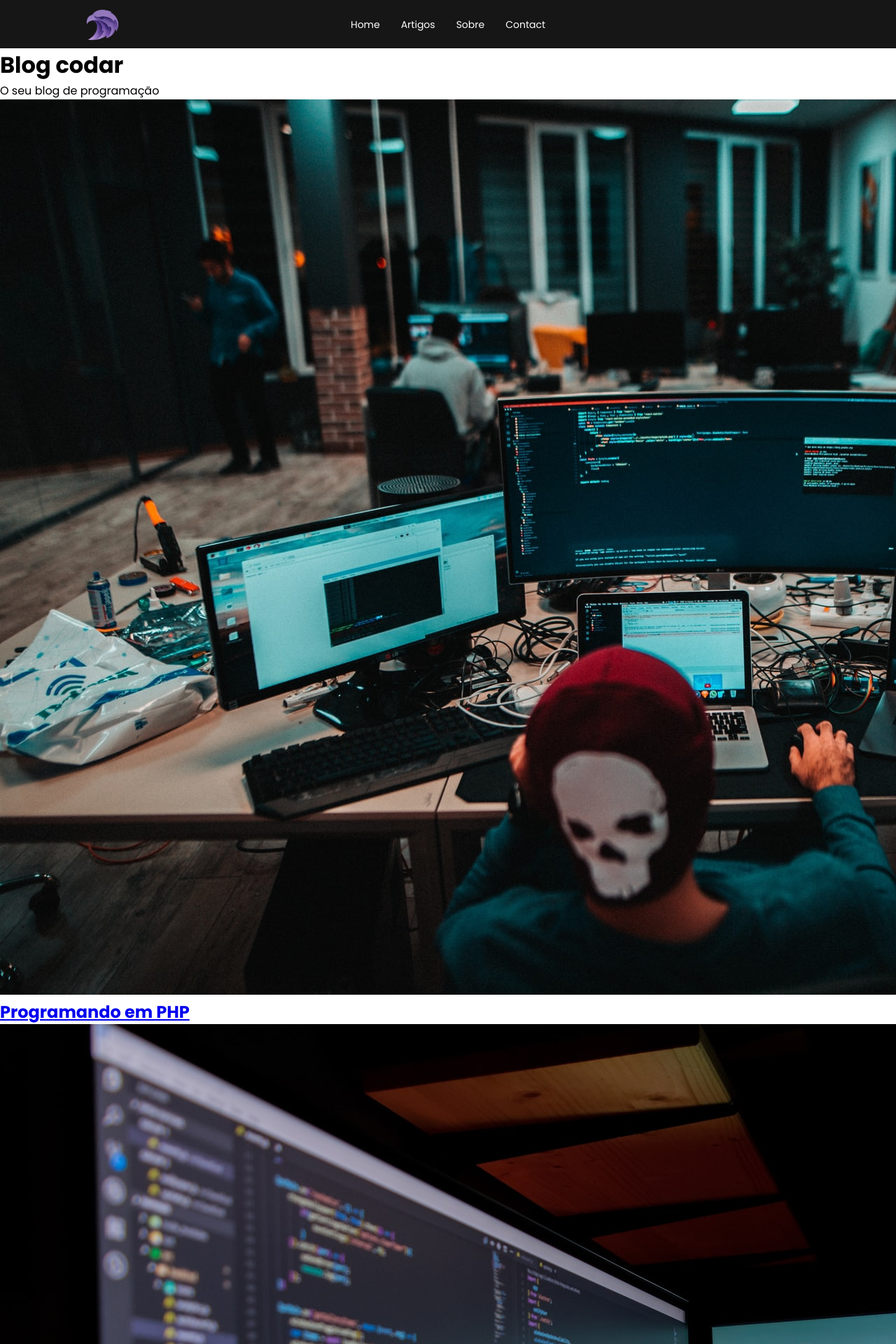
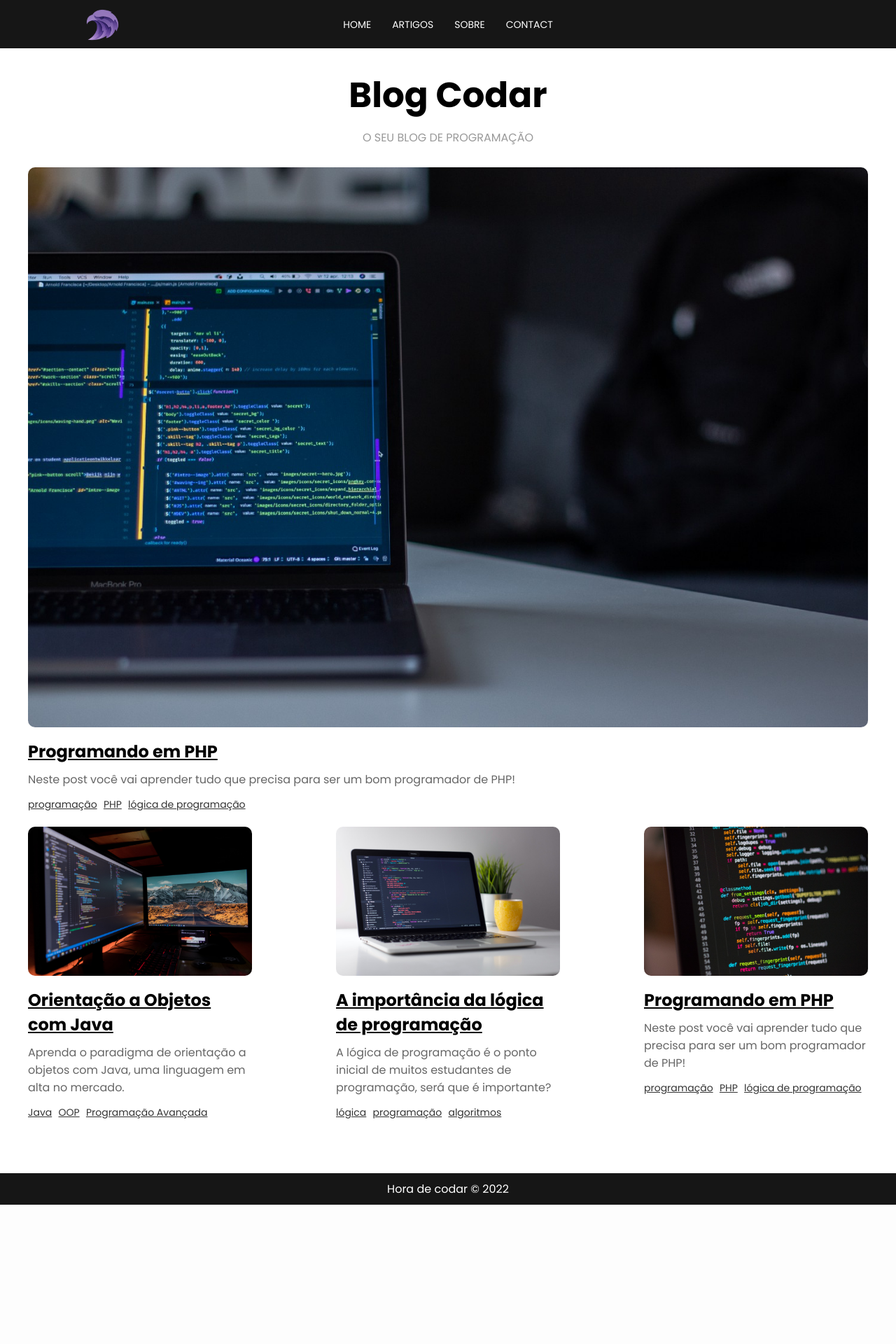
Before and after one commit to Icegreeen/Php-blog, a PHP site: page / in a window 1280 px wide; the page is wider, and only the part inside the window is pictured. Shown: the top 1920 px of that part at 70% size. After the commit the page ends 1721 px from the top of that part, so only its background shows below. Run offline with PHP 8.4, Linux system fonts and the light colour scheme.

Commit message:
finished project

```diff
--- a/css/style.css
+++ b/css/style.css
@@ -11,7 +11,7 @@ html {
 }
 
 main {
-    margin-bottom: 250px;
+    margin-bottom: 100px;
 }
 
 /* NAVBAR */
@@ -32,6 +32,7 @@ main {
     justify-content: center;
     background-color: #161616;
     padding: 17px;
+    text-transform: uppercase;
     list-style: none;
 }
 
@@ -51,6 +52,154 @@ main {
     color: #999;
 }
 
+/* Home */
+
+#title-container {
+    min-width: 500px;
+    text-align: center;
+    margin-top: 30px;
+}
+
+#title-container h1 {
+    font-size: 50px;
+}
+
+#title-container p {
+    margin-top: 10px;
+    text-transform: uppercase;
+    color: #999;
+}
+
+#posts-container {
+    max-width: 1200px;
+    margin: 0 auto;
+    margin-top: 30px;
+    display: flex;
+    flex-wrap: wrap;
+}
+
+.post-box:first-child {
+    min-width: 100%;
+}
+
+.post-box {
+    flex: 1 1 0;
+    margin-bottom: 20px;
+}
+
+.post-box:nth-child(3) {
+    margin: 0 10%;
+  }
+
+.post-box img {
+    border-radius: 10px;
+    width: 100%;
+}
+
+.post-box .post-title {
+    font-size: 24px;
+    margin: 10px 0;
+}
+
+.post-box .post-title a {
+    color: #000;
+    transition: .5s;
+}
+
+.post-box .post-title a:hover {
+    color: #999;
+}
+
+.post-box .post-description {
+    color: #666;
+}
+
+.tags-container {
+    margin-top: 10px;
+}
+
+.tags-container a {
+    font-size: 14px;
+    color: #333;
+    display: inline-block;
+    margin-right: 5px;
+}
+
+/* POST  */
+
+#post-container {
+    display: grid;
+    grid-template-columns: 75% 25%;
+    grid-template-rows: auto;
+    grid-template-areas: "main sidebar";
+    grid-gap: 10px;
+    padding-top: 30px;
+    max-width: 1200px;
+    margin: 0 auto;
+    margin-bottom: 100px;
+}
+
+.content-container {
+    grid-area: main;
+}
+
+#main-title {
+    font-size: 36px;
+    margin-bottom: 30px;
+}
+
+#post-description {
+    font-style: italic;
+    margin-bottom: 40px;
+}
+
+.post-content {
+    line-height: 1.8;
+    margin: 10px 0;
+}
+
+.img-container {
+    margin-bottom: 30px;
+}
+
+.img-container img {
+    width: 60%;
+}
+
+
+/* POST ASIDE */
+
+.nav-container {
+    grid-area: sidebar;
+  }
+
+  #tags-title, #categories-title {
+    font-size: 24px;
+    margin-bottom: 10px;
+    background-color: #000;
+    color: #FFF;
+    text-align: center;
+    padding: 10px;
+    font-weight: 300;
+  }
+
+  #tag-list, #categories-list {
+    list-style: none;
+  }
+
+  #tag-list li, #categories-list li {
+    margin-bottom: 10px;
+  }
+
+  #tag-list a, #categories-list a {
+    color: #666;
+    transition: .5s;
+  }
+
+  #tag-list a:hover, #categories-list a:hover {
+    color: #000;
+  }
+
 /* Footer */
 
 footer {
--- a/data/posts.php
+++ b/data/posts.php
@@ -8,7 +8,7 @@ $posts = [
     'title' => 'Programando em PHP',
     'description' => 'Neste post você vai aprender tudo que precisa para ser um bom programador de PHP!',
     'tags' => ['programação', 'PHP', 'lógica de programação'],
-    'img' => 'prog-1.jpg'
+    'img' => 'programacao.jpeg'
   ],
   [
     'id' => 2,
--- a/index.php
+++ b/index.php
@@ -1,19 +1,24 @@
 <?php
-
   include_once("templates/header.php");
 ?>
   <main>
     <div id="title-container">
-        <h1>Blog codar</h1>
+      <h1>Blog Codar</h1>
       <p>O seu blog de programação</p>
     </div>
     <div id="posts-container">
       <?php foreach($posts as $post): ?>
         <div class="post-box">
-                <img src="<?= $BASE_URL ?>/img/<?= $post['img'] ?>" alt="<?= $post['title'] ?>" />
+          <img src="<?= $BASE_URL ?>/img/<?= $post['img'] ?>" alt="<?= $post['title'] ?>">
           <h2 class="post-title">
-                    <a href="<?= $BASE_URL ?>"><?= $post['title'] ?></a>
+            <a href="<?= $BASE_URL ?>post.php?id=<?= $post['id'] ?>"><?= $post['title'] ?></a>
           </h2>
+          <p class="post-description"><?= $post['description'] ?></p>
+          <div class="tags-container">
+            <?php foreach($post['tags'] as $tag): ?>
+              <a href="#"><?= $tag ?></a>
+            <?php endforeach; ?>
+          </div>
         </div>
       <?php endforeach; ?>
     </div>
```
Also changed, not shown: other parts of css/style.css (+50 -0 lines), post.php (added, +60 -0 lines), README.md (added), img/programacao.jpeg (added). Lines whose indentation alone changed are shown as unchanged.
